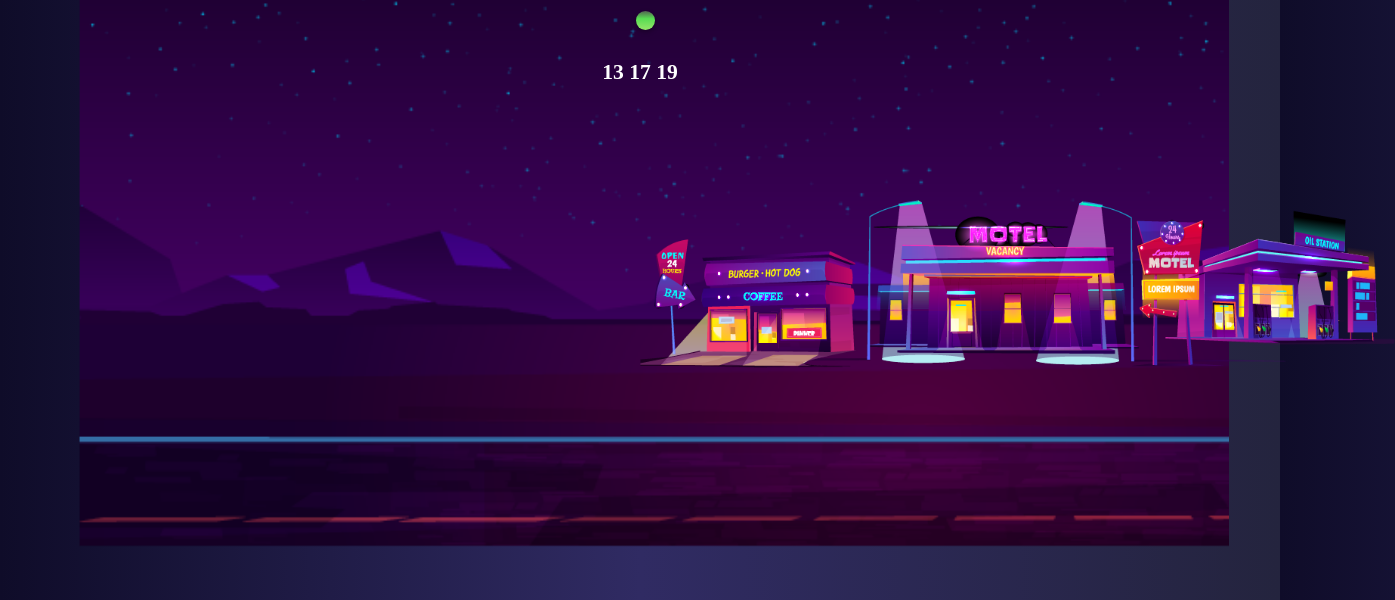
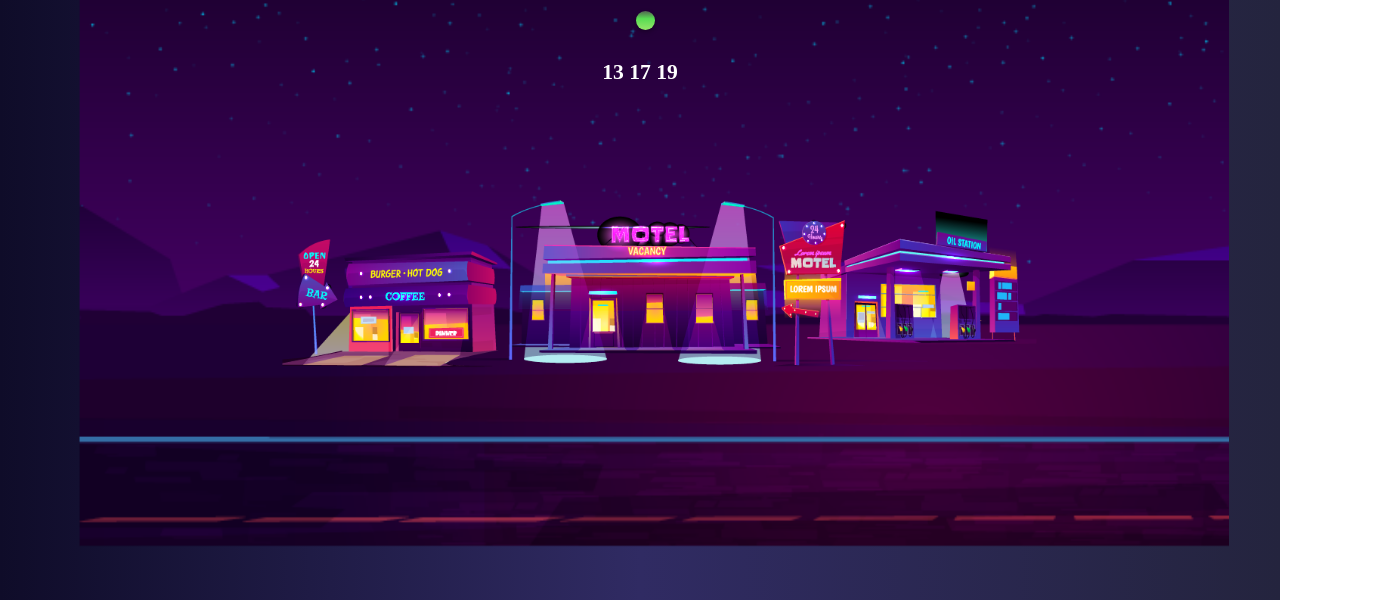
Before and after one commit to b-lesmart/4, a plain HTML site: page index.html in a window 1280 px wide. Shown: the part 200-800 px from the top of the page, 1395 px wide, since content can reach past the window. Drawn offline with Linux system fonts and the light colour scheme.

Commit message:
Update Style.css

```diff
--- a/public/Style.css
+++ b/public/Style.css
@@ -105,7 +105,7 @@ html, body{
 .imglayer{
     position: absolute;
     top: 50%;
-    left: 50%;
+    left: 22%;
 }
 
 .imglayer img{
```
